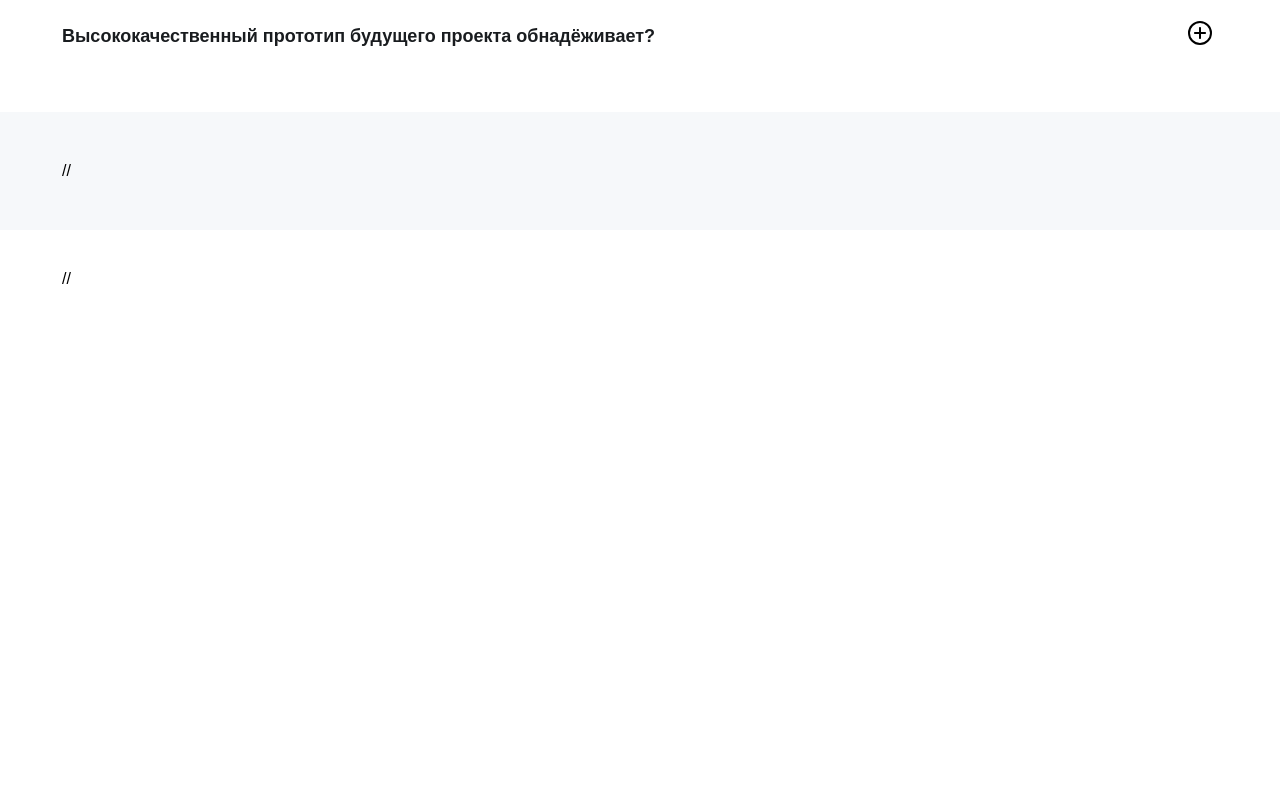
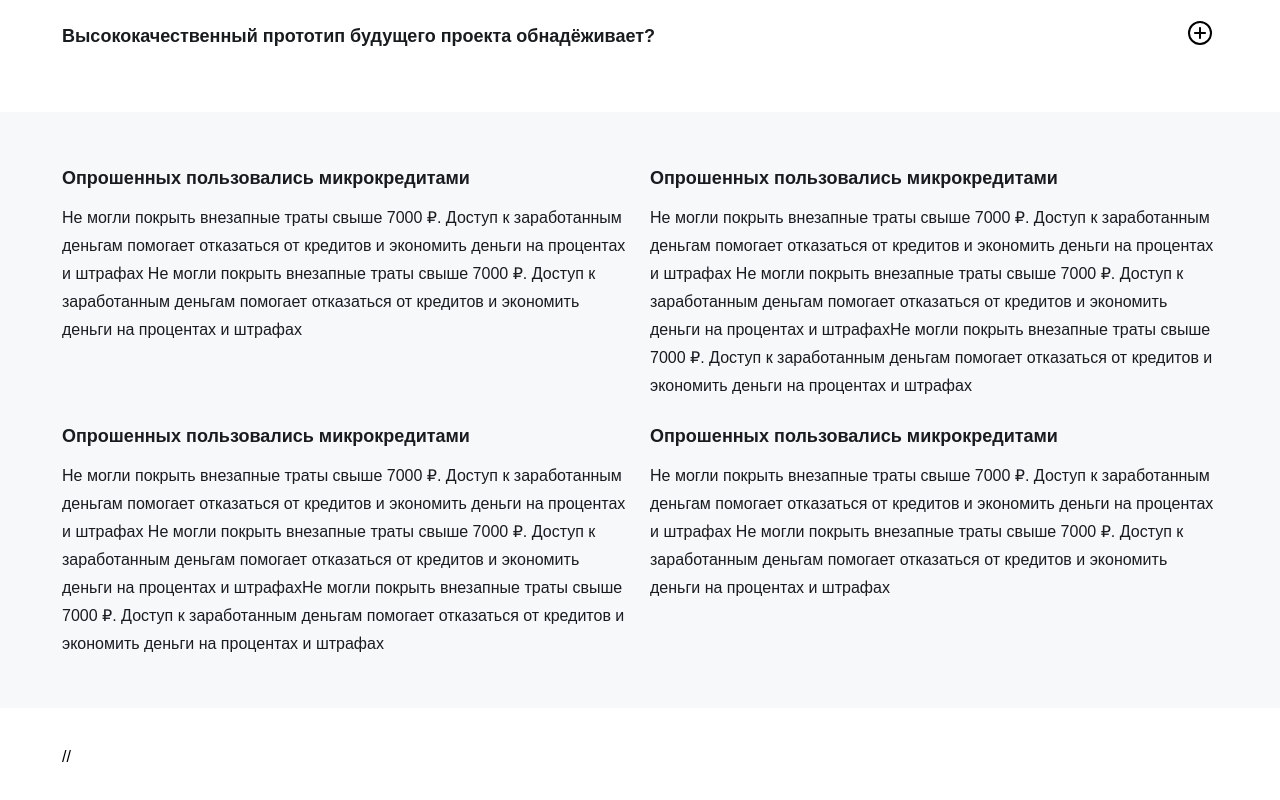
Before and after one commit to zuevamariya/InternetLab, a React app: page / in a window 1280 px wide. Shown: the part 2779-3579 px from the top of the page. Before the commit the page ends 3107 px from the top, so only its background shows below. Built offline with nearby package versions, Linux system fonts and the light colour scheme.

Commit message:
section5

```diff
--- a/src/components/main/main.tsx
+++ b/src/components/main/main.tsx
@@ -6,6 +6,7 @@ import { FC } from "react";
 import clsx from "clsx";
 import { RootState, useSelector } from "../../services/store";
 import QuestionsAndAnswers from "./section_questions_and_answers/section";
+import CreditInfo from "./section_credit_info/section";
 
 const Main: FC = () => {
   const device = useSelector((state: RootState) => state.device);
@@ -34,7 +35,7 @@ const Main: FC = () => {
       </li>
       <li className={styles.itemColor}>
         <div className={clsx(style)}>
-          //
+          <CreditInfo />
         </div>
       </li>
       <li id="form" className={clsx(style)}>
--- /dev/null
+++ b/src/components/main/section_credit_info/data.ts
@@ -0,0 +1,51 @@
+import { CardProps } from "../../ui-kit/card/type";
+
+const CreditInfoCard: CardProps[] = [
+  {
+    title: "Опрошенных пользовались микрокредитами",
+    text: `Не могли покрыть внезапные траты свыше 7000 ₽.
+      Доступ к заработанным деньгам помогает отказаться от
+      кредитов и экономить деньги на процентах и штрафах
+      Не могли покрыть внезапные траты свыше 7000 ₽.
+      Доступ к заработанным деньгам помогает отказаться
+      от кредитов и экономить деньги на процентах и штрафах`
+  },
+  {
+    title: "Опрошенных пользовались микрокредитами",
+    text: `Не могли покрыть внезапные траты свыше 7000 ₽.
+      Доступ к заработанным деньгам помогает отказаться от кредитов
+      и экономить деньги на процентах и штрафах Не могли покрыть
+      внезапные траты свыше 7000 ₽. Доступ к заработанным деньгам
+      помогает отказаться от кредитов и экономить деньги на процентах
+      и штрафахНе могли покрыть внезапные траты свыше 7000 ₽.
+      Доступ к заработанным деньгам помогает отказаться от
+      кредитов и экономить деньги на процентах и штрафах`
+  },
+  {
+    title: "Опрошенных пользовались микрокредитами",
+    text: `Не могли покрыть внезапные траты свыше 7000 ₽.
+      Доступ к заработанным деньгам помогает отказаться от кредитов
+      и экономить деньги на процентах и штрафах Не могли покрыть
+      внезапные траты свыше 7000 ₽. Доступ к заработанным деньгам
+      помогает отказаться от кредитов и экономить деньги на
+      процентах и штрафахНе могли покрыть внезапные траты свыше
+      7000 ₽. Доступ к заработанным деньгам помогает отказаться
+      от кредитов и экономить деньги на процентах и штрафах`
+  },
+  {
+    title: "Опрошенных пользовались микрокредитами",
+    text: `Не могли покрыть внезапные траты свыше 7000 ₽.
+      Доступ к заработанным деньгам помогает отказаться от
+      кредитов и экономить деньги на процентах и штрафах Не
+      могли покрыть внезапные траты свыше 7000 ₽. Доступ к
+      заработанным деньгам помогает отказаться от кредитов
+      и экономить деньги на процентах и штрафах`
+  }
+];
+
+const CreditInfoData = {
+  card: CreditInfoCard,
+  classNameSuffix: "CreditInfo",
+};
+
+export default CreditInfoData;
--- /dev/null
+++ b/src/components/main/section_credit_info/section.tsx
@@ -0,0 +1,14 @@
+import { FC } from "react";
+import Article from "../../ui-kit/article/article";
+import CreditInfoData from "./data";
+
+const CreditInfo: FC = () => {
+  return(
+    <Article
+      card={CreditInfoData.card}
+      classNameSuffix={CreditInfoData.classNameSuffix}
+    />
+  );
+};
+
+export default CreditInfo;
--- a/src/components/ui-kit/article/article.module.scss
+++ b/src/components/ui-kit/article/article.module.scss
@@ -72,3 +72,20 @@
     width: 100%;
   }
 }
+
+.articleCreditInfo {
+  .list {
+    gap: 20px;
+  }
+
+  .listDesktop {
+    display: grid;
+    grid-template-columns: 1fr 1fr;
+    grid-template-rows: 1fr 1fr;
+  }
+
+  .listOther {
+    display: flex;
+    flex-direction: column;
+  }
+}
--- a/src/components/ui-kit/article/article.tsx
+++ b/src/components/ui-kit/article/article.tsx
@@ -7,24 +7,26 @@ import { RootState, useSelector } from "../../../services/store";
 
 const Article: FC<ArticleProps> = ({ title, card, classNameSuffix }) => {
   const device = useSelector((state: RootState) => state.device);
+  const other = device.isTablet || device.isMobile || device.isSmallMobile;
 
   return (
     <article className={clsx(
       styles.article,
       styles[`article${classNameSuffix}`]
     )}>
-      <h2 className={clsx({
+      {title && (<h2 className={clsx({
         [styles.title]: true,
         [styles.titleDesktop]: device.isDesktop,
         [styles.titleMobile]: device.isMobile
       })}>
         {title}
-      </h2>
+      </h2>)}
       <div className={clsx({
         [styles.list]: true,
         [styles.listDesktop]: device.isDesktop,
         [styles.listTablet]: device.isTablet,
-        [styles.listMobile]: device.isMobile
+        [styles.listMobile]: device.isMobile,
+        [styles.listOther]: other
       })}>
         {card.map((cardProps, index) => (
             <Card
--- a/src/components/ui-kit/article/type.ts
+++ b/src/components/ui-kit/article/type.ts
@@ -1,7 +1,7 @@
 import { CardProps } from "../card/type";
 
 export type ArticleProps = {
-  title: string,
+  title?: string,
   card: CardProps[],
   classNameSuffix: string,
 }
--- a/src/components/ui-kit/card/card.module.scss
+++ b/src/components/ui-kit/card/card.module.scss
@@ -230,3 +230,20 @@
     color: $blue-color;
   }
 }
+
+.cardCreditInfo {
+  display: flex;
+  flex-direction: column;
+  gap: 10px;
+
+  .title {
+    font-size: 18px;
+    line-height: 32px;
+  }
+
+  .text {
+    font-size: 16px;
+    font-weight: 400;
+    line-height: 28px;
+  }
+}
--- a/src/components/ui-kit/card/card.tsx
+++ b/src/components/ui-kit/card/card.tsx
@@ -26,7 +26,7 @@ const Card : FC<CardProps> = ( {title, description, text, images, classNameSuffi
     })}
     onMouseEnter={() => setIsHovered(true)}
     onMouseLeave={() => setIsHovered(false)}>
-      {images ? (
+      {images && (
         <div className={clsx({
           [styles.imageContainer]: true,
           [styles.imageContainerDesktop]: device.isDesktop,
@@ -40,7 +40,7 @@ const Card : FC<CardProps> = ( {title, description, text, images, classNameSuffi
             alt={`${title}image${index+1}`} />
         ))}
         </div>
-      ) : null}
+      )}
       <div className={clsx({
         [styles.textContainer]: true,
         [styles.textContainerDesktop]: device.isDesktop,
@@ -53,26 +53,24 @@ const Card : FC<CardProps> = ( {title, description, text, images, classNameSuffi
         })}>
           {title}
         </h4>
-        <div className={clsx({
+        {description && <div className={clsx({
           [styles.descriptionContainer]: true,
           [styles[`desc${classNameSuffix}`]]: !isOpen
           })}>
           {description.map((desc, index) => (
             <p key={index} className={styles.description}>{desc}</p>
           ))}
-        </div>
+        </div>}
       </div>
-      {text && (<p className={styles.text}>{text}</p>)}
-      {button && (
-        <button
+      {text && <p className={styles.text}>{text}</p>}
+      {button && <button
           className={clsx({
             [styles.button]: true,
             [styles.hover]: isHovered
           })}
           onClick={isOpen ? closeItem : openItem}>
           {isOpen ? <Cross /> : <Plus />}
-        </button>
-      )}
+        </button>}
     </div>
   );
 };
--- a/src/components/ui-kit/card/type.ts
+++ b/src/components/ui-kit/card/type.ts
@@ -1,6 +1,6 @@
 export type CardProps = {
   title: string,
-  description: string[],
+  description?: string[],
   text?: string,
   images?: string[],
   classNameSuffix?: string,
```
